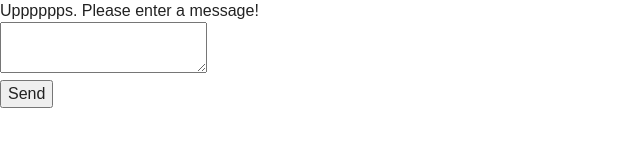
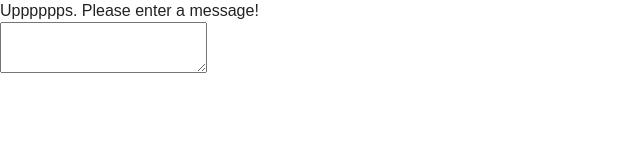
Before and after one commit to fzoozai/vue-js, a website: page src/index.html in a window 1280 px wide. Shown: the whole page, without its empty margins (0-640 px from the left). Drawn offline with Linux system fonts and the light colour scheme; files that its build step writes are made by us from their sources.

Commit message:
Add v-show directive to the submit button. If there is an input in textarea show the btn, else do not

```diff
--- a/src/index.html
+++ b/src/index.html
@@ -27,7 +27,7 @@
                 <br />
                 <textarea v-model="message"></textarea>
                 <br />
-                <button type="submit">
+                <button type="submit" v-show="message">
                     Send
                 </button>
             </form>
```
